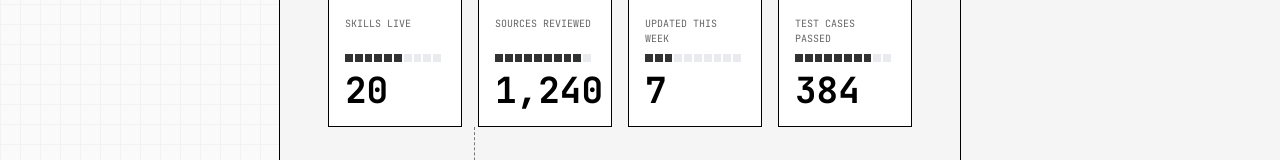
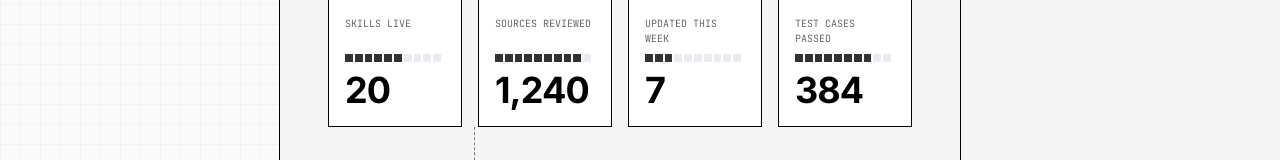
Before and after one commit to Martsys423/wiki, a Next.js app: page / in a window 1280 px wide. Shown: the part 589-749 px from the top of the page. Built offline with nearby package versions, Linux system fonts and the light colour scheme.

Commit message:
style: change large metric numbers to use Inter font instead of JetBrains Mono for cleaner zeroes

```diff
--- a/src/app/page.tsx
+++ b/src/app/page.tsx
@@ -117,7 +117,7 @@ function MetricsGrid() {
                   <div key={j} className={`flex-1 ${j < m.progress ? 'bg-black' : 'bg-gray-200'}`} />
                 ))}
               </div>
-              <div className="font-mono text-4xl font-bold text-accent-primary">{m.value}</div>
+              <div className="font-sans text-4xl font-bold text-accent-primary tracking-tight">{m.value}</div>
             </div>
           </div>
         ))}
```
